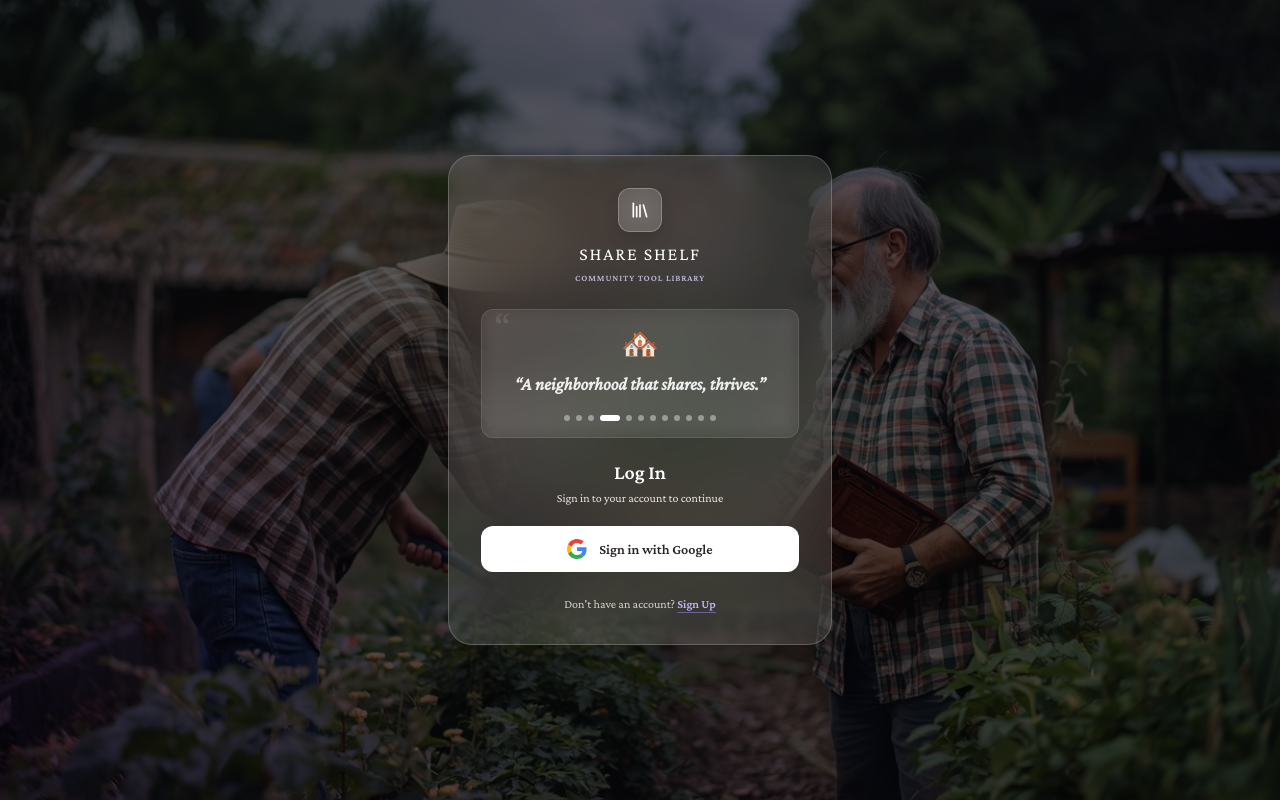
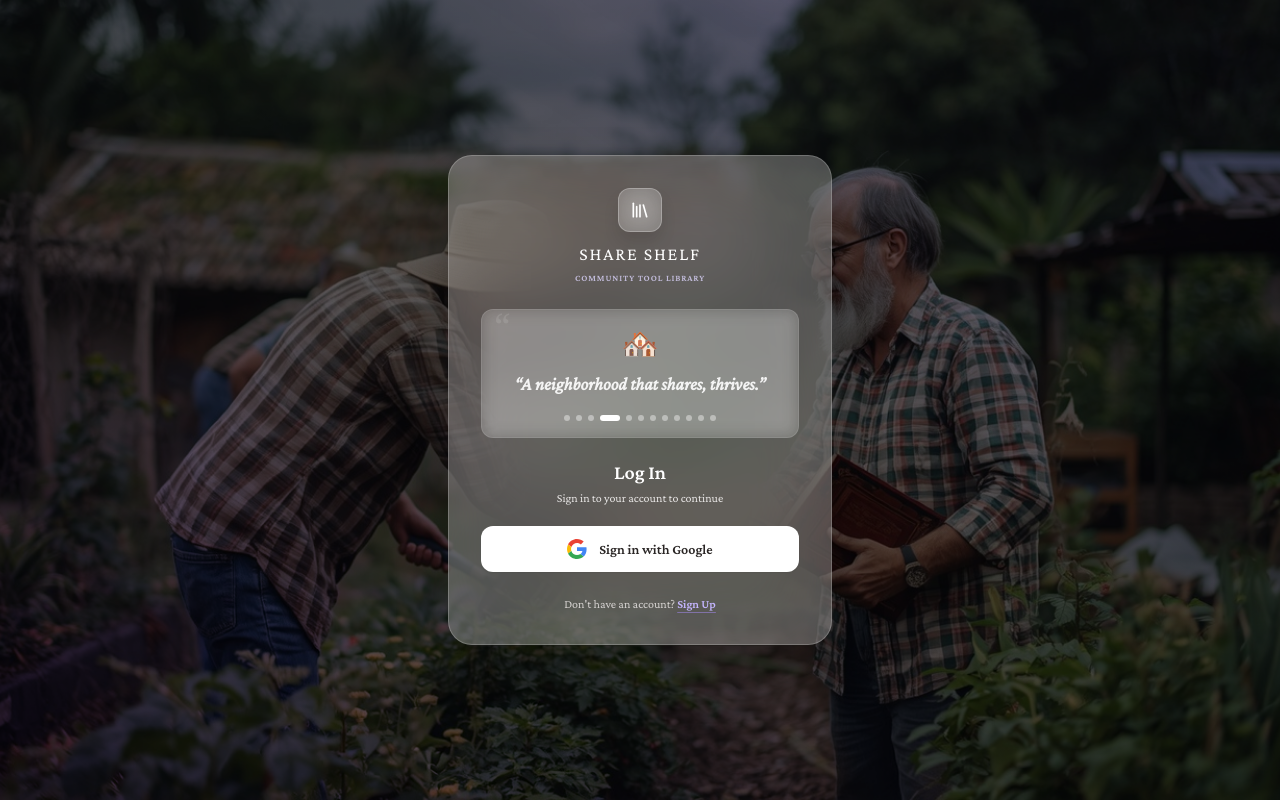
Before and after one commit to winnaingsoe6666/ShareShelf, a Next.js app in the folder frontend/: page /en/login in a window 1280 px wide. Built offline with nearby package versions, Linux system fonts and the light colour scheme; no server answers.

Commit message:
feat: implement glassmorphic login and registration pages with randomized backgrounds

```diff
--- a/frontend/src/app/[locale]/login/page.tsx
+++ b/frontend/src/app/[locale]/login/page.tsx
@@ -49,7 +49,7 @@ export default function LoginPage() {
       </div>
 
       {/* ── Main Glassmorphic Popup Card ── */}
-      <div className="relative w-full max-w-sm bg-white/10 backdrop-blur-2xl border border-white/20 shadow-[0_24px_50px_rgba(0,0,0,0.30)] rounded-3xl p-6 sm:p-8 transition-all duration-500 hover:shadow-purple-500/10 hover:border-white/30 animate-slide-up z-10">
+      <div className="relative w-full max-w-sm bg-white/25 backdrop-blur-2xl border border-white/20 shadow-[0_24px_50px_rgba(0,0,0,0.30)] rounded-3xl p-6 sm:p-8 transition-all duration-500 hover:shadow-purple-500/10 hover:border-white/30 animate-slide-up z-10">
 
         {/* Brand Logo and Name */}
         <div className="flex flex-col items-center mb-6">
@@ -65,7 +65,7 @@ export default function LoginPage() {
         </div>
 
         {/* Rotating Testimonials/Quotes container (Glass Variant) */}
-        <div className="mb-5 p-4 rounded-xl bg-white/5 backdrop-blur-sm border border-white/10 text-center relative overflow-hidden">
+        <div className="mb-5 p-4 rounded-xl bg-white/10 backdrop-blur-sm border border-white/10 text-center relative overflow-hidden">
           <span className="absolute -top-1 left-3 text-4xl text-white/10 font-serif pointer-events-none select-none">“</span>
           <CommunityQuotes locale={locale} variant="light" />
         </div>
--- a/frontend/src/app/[locale]/register/page.tsx
+++ b/frontend/src/app/[locale]/register/page.tsx
@@ -49,7 +49,7 @@ export default function RegisterPage() {
       </div>
 
       {/* ── Main Glassmorphic Popup Card ── */}
-      <div className="relative w-full max-w-sm bg-white/10 backdrop-blur-2xl border border-white/20 shadow-[0_24px_50px_rgba(0,0,0,0.30)] rounded-3xl p-6 sm:p-8 transition-all duration-500 hover:shadow-purple-500/10 hover:border-white/30 animate-slide-up z-10">
+      <div className="relative w-full max-w-sm bg-white/25 backdrop-blur-2xl border border-white/20 shadow-[0_24px_50px_rgba(0,0,0,0.30)] rounded-3xl p-6 sm:p-8 transition-all duration-500 hover:shadow-purple-500/10 hover:border-white/30 animate-slide-up z-10">
 
         {/* Brand Logo and Name */}
         <div className="flex flex-col items-center mb-6">
@@ -65,7 +65,7 @@ export default function RegisterPage() {
         </div>
 
         {/* Rotating Testimonials/Quotes container (Glass Variant) */}
-        <div className="mb-5 p-4 rounded-xl bg-white/5 backdrop-blur-sm border border-white/10 text-center relative overflow-hidden">
+        <div className="mb-5 p-4 rounded-xl bg-white/10 backdrop-blur-sm border border-white/10 text-center relative overflow-hidden">
           <span className="absolute -top-1 left-3 text-4xl text-white/10 font-serif pointer-events-none select-none">“</span>
           <CommunityQuotes locale={locale} variant="light" />
         </div>
```
Also changed, not shown: 1 other file (tests, documents, lock files or other folders).
